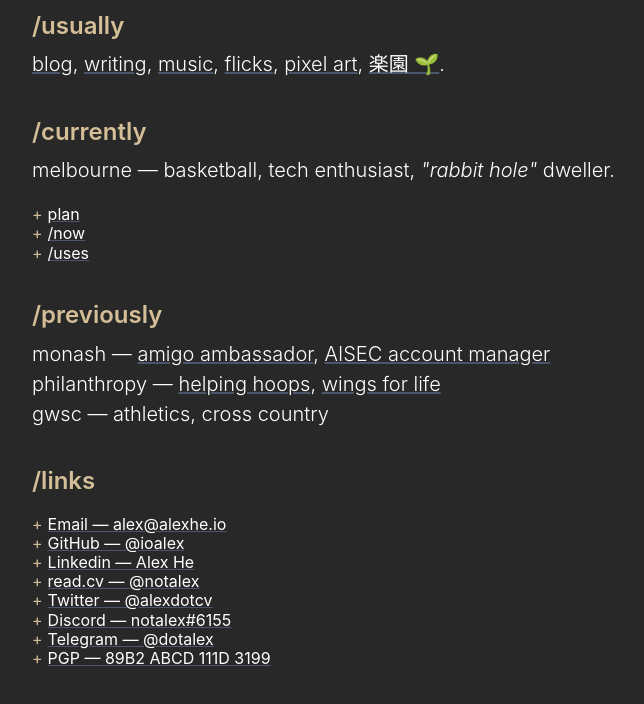
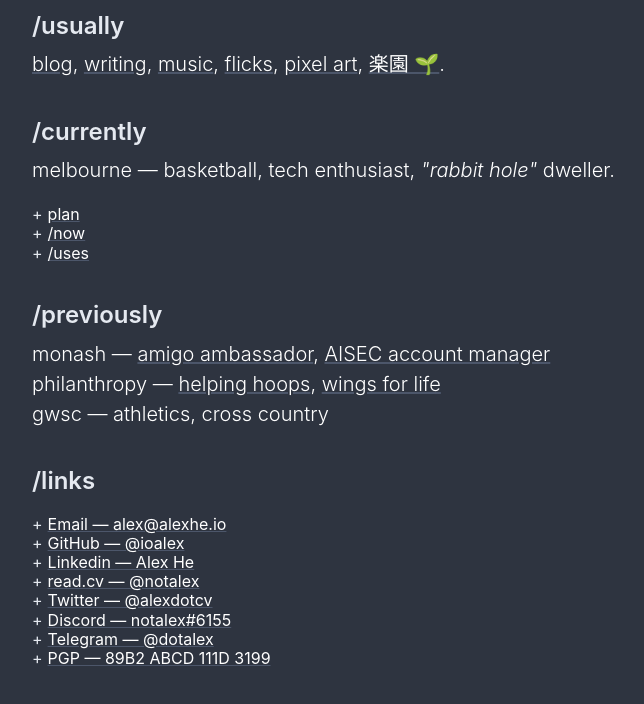
Before and after one commit to ioalex/www-old, a plain HTML site: page index.html in a window 1280 px wide. Shown: the part 262-966 px from the top of the page, without its empty margins (303-947 px from the left). Drawn offline with Linux system fonts and the light colour scheme; some packages are replaced by stand-ins of ours; a script that the page names is missing.

Commit message:
theme changes

```diff
--- a/css/style.css
+++ b/css/style.css
@@ -1,6 +1,6 @@
 * {
   box-sizing: border-box;
-	background-color: #282828;
+	background-color: #2E3440;
 	justify-content: center;
 }
 
@@ -16,7 +16,7 @@ html, body {
 }
 
 body {
-  color: #d4be98;
+  color: #E5E9F0;
 	font-family: "Source Sans Pro", -apple-system, BlinkMacSystemFont, "Seoge UI", Roboto, Oxygen, Ubuntu, Cantarell, "Open Sans", "Helvetica Neue", sans-serif;
 	text-align: left;
 }
```
